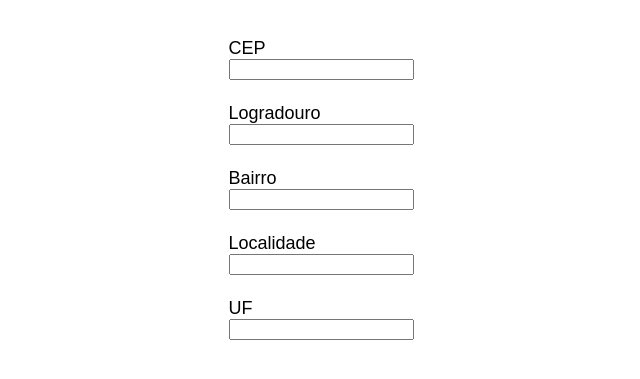
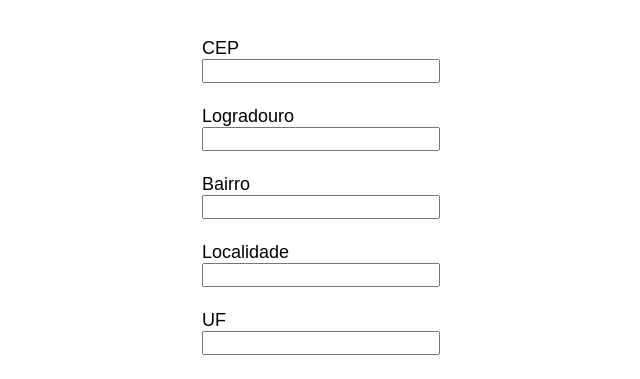
Before and after one commit to alexsander-coder/apicep, a website: page index.html in a window 1280 px wide. Shown: the part 61-440 px from the top of the page, without its empty margins (319-959 px from the left). Drawn offline with Linux system fonts and the light colour scheme.

Commit message:
project finalized

```diff
--- a/index.html
+++ b/index.html
@@ -28,6 +28,14 @@
 
 label{
     font-size:18px;
+
+}
+
+
+input{
+    padding-bottom: 4px;
+    width: 230px;
+
 }
 </style>
 
```
